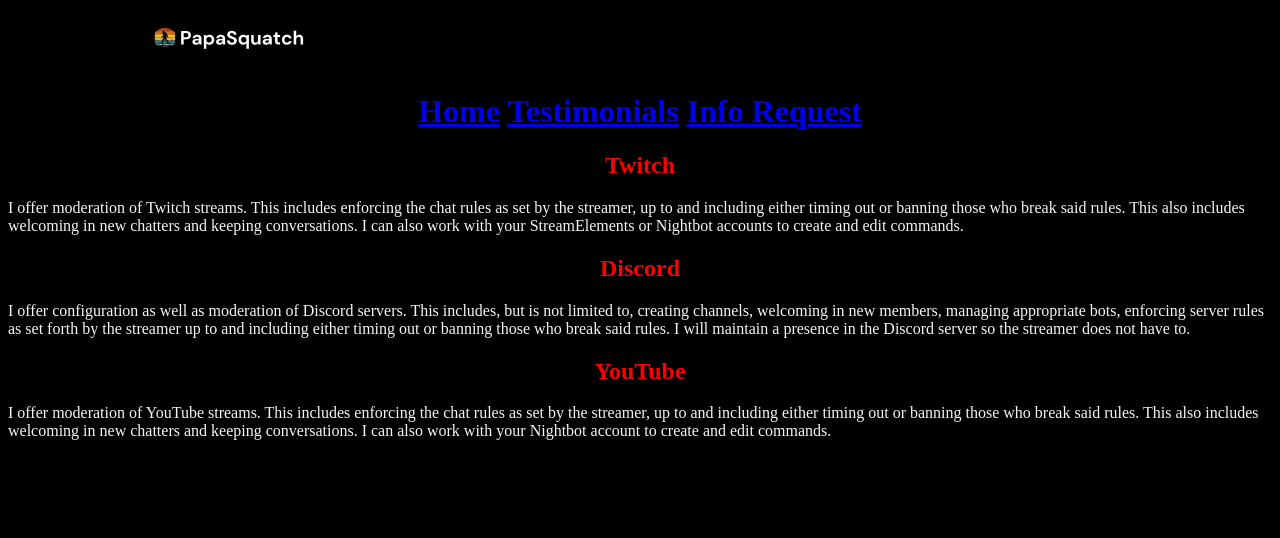
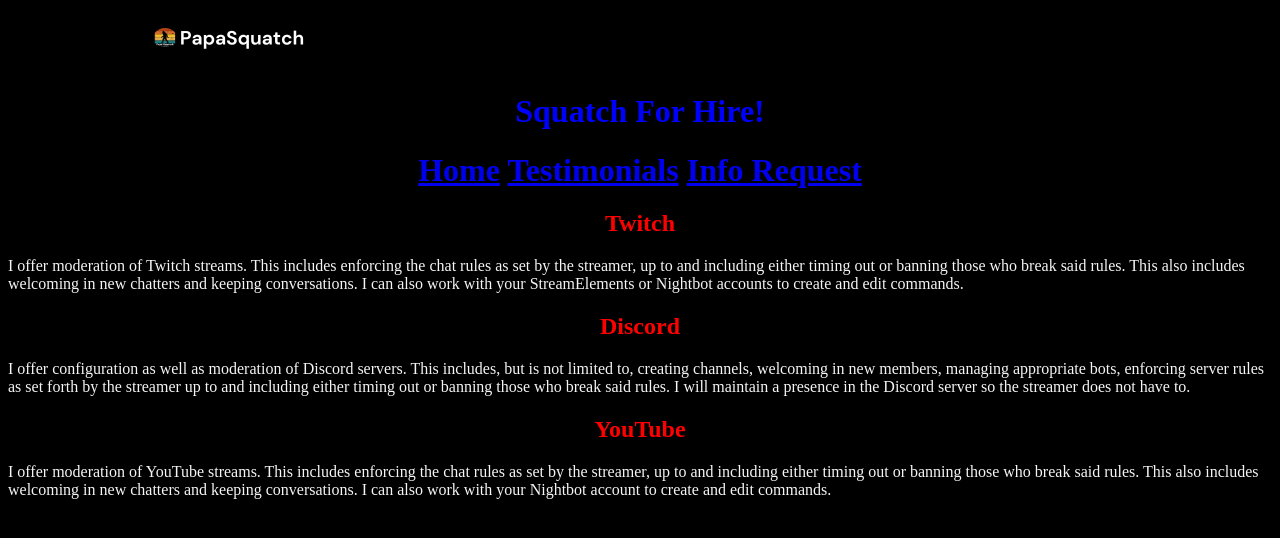
Before and after one commit to papasquatch/WebProject.github.io, a plain HTML site: page Offerings.html in a window 1280 px wide. Drawn offline with Linux system fonts and the light colour scheme.

Commit message:
Add files via upload

```diff
--- a/Offerings.html
+++ b/Offerings.html
@@ -8,6 +8,7 @@
 
     <div class="header">
         <img src="PapaSquatchBanner.png" alt="logo">
+        <h1>Squatch For Hire!</h1>
     </div>
 
 <div>
```
